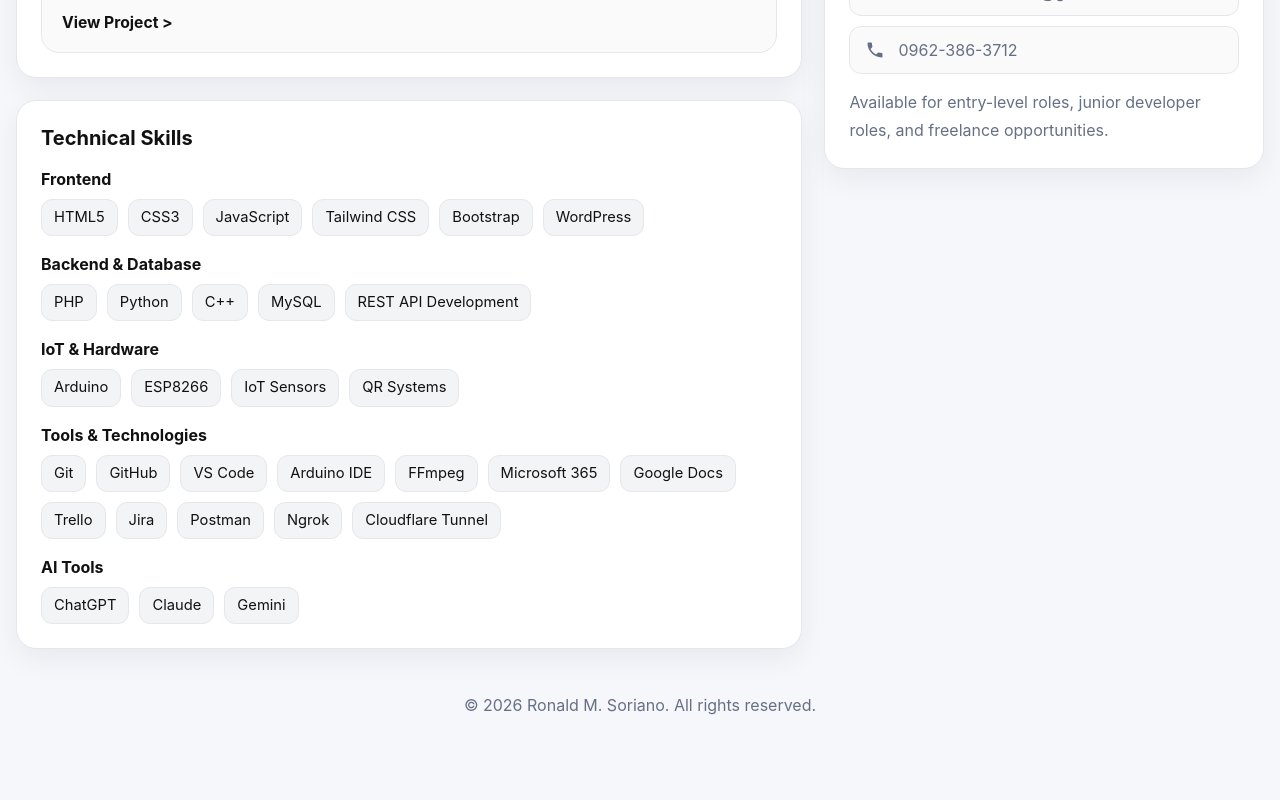
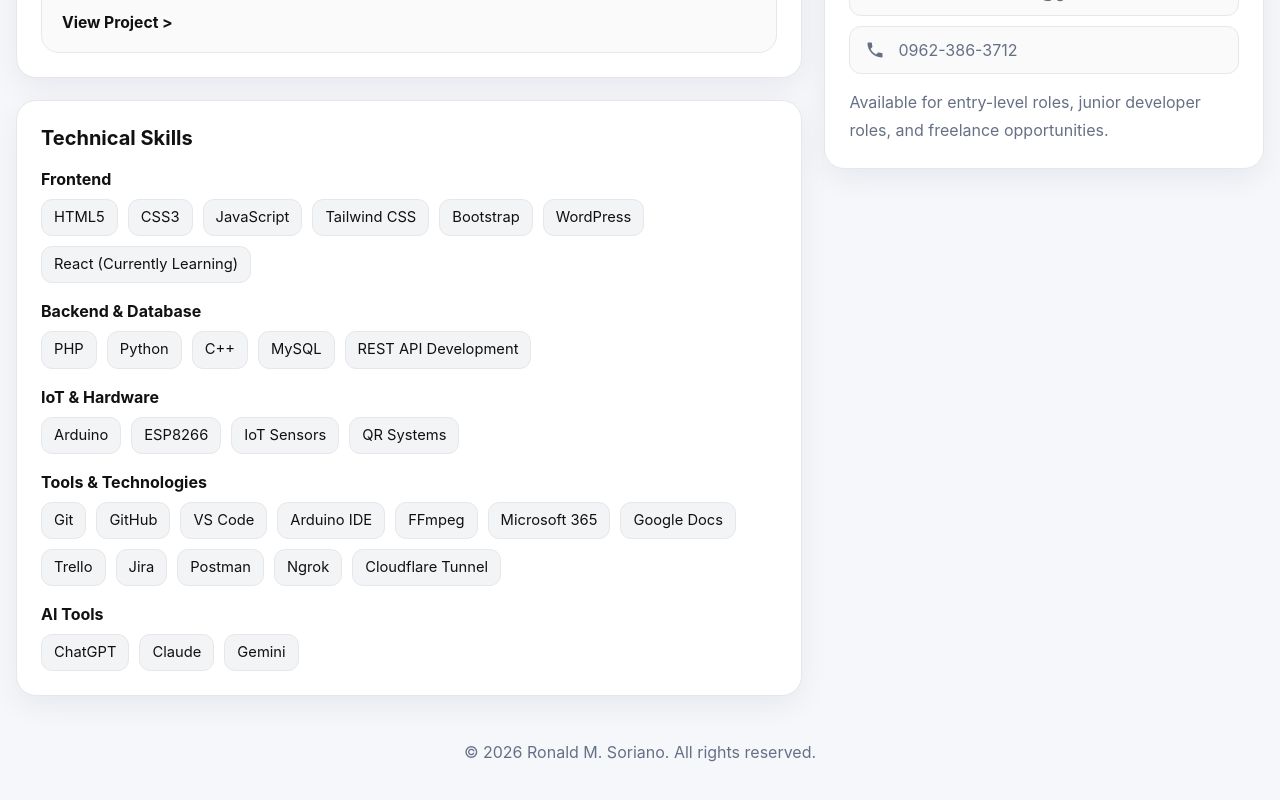
Before and after one commit to Nald27/ronaldsoriano-portfolio, a React (Vite) app: page / in a window 1280 px wide. Shown: the part 1893-2693 px from the top of the page. Built offline with nearby package versions, Linux system fonts and the light colour scheme.

Commit message:
Added React on skills

```diff
--- a/src/App.jsx
+++ b/src/App.jsx
@@ -295,6 +295,7 @@
                   <span>Tailwind CSS</span>
                   <span>Bootstrap</span>
                   <span>WordPress</span>
+                  <span>React (Currently Learning)</span>
                 </div>
               </div>
 
```
